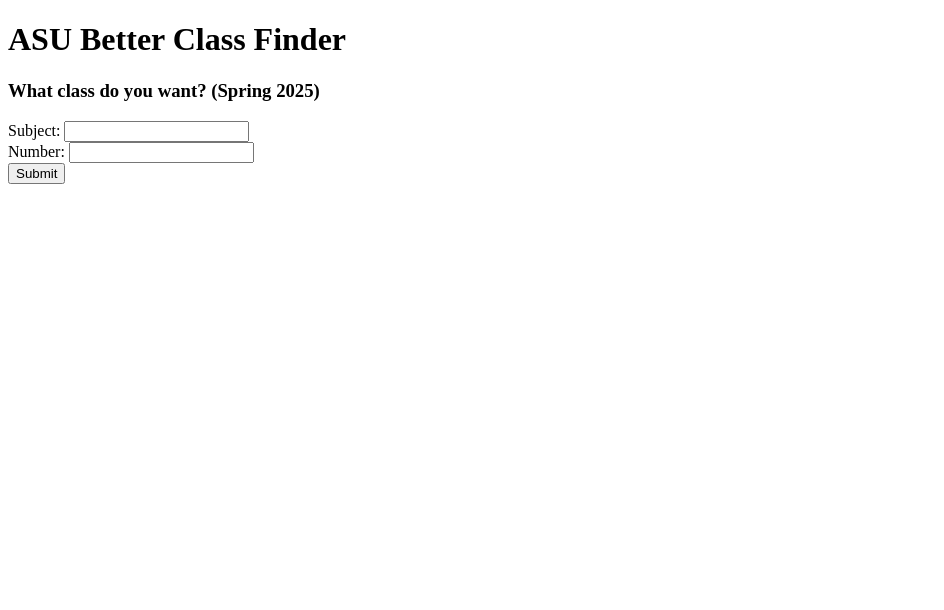
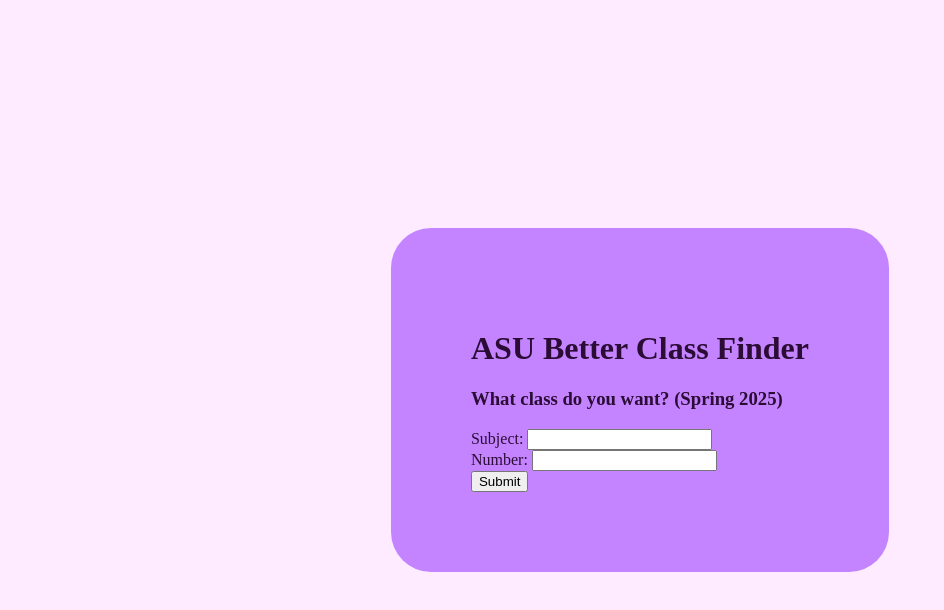
Before and after one commit to gmmelo/betterclassfinder, a website: page client/public/index.html in a window 1280 px wide. Shown: the whole page, without its empty margins (0-944 px from the left). Drawn offline with Linux system fonts and the light colour scheme; files that its build step writes are made by us from their sources; no server answers.

Commit message:
Add initial expressive styling

```diff
--- a/client/public/index.html
+++ b/client/public/index.html
@@ -9,6 +9,7 @@
     <script type="module" src="index.js"></script>
 </head>
 <body>
+    <div id="foreground">
         <h1>ASU Better Class Finder</h1>
         <h3>What class do you want? (Spring 2025)</h3>
         <form action="/search">
@@ -18,5 +19,6 @@
             <input type="text" id="number" name="number"><br>
             <input type="submit">
         </form>
+    </div>
 </body>
 </html>
--- a/client/public/styles.css
+++ b/client/public/styles.css
@@ -1,3 +1,48 @@
+:root {
+    --light-background: #feebff;
+    --light-foreground: #c484ff;
+    --light-button: #f7d0ff;
+    --light-shaded: #f1c1ff;
+    --light-mild-highlight: #6f269f;
+    --light-highlight: #802bc7;
+    --light-font-color: #2b0c35;
+    --light-black: #020001;
+}
+
+* {
+    box-sizing: border-box;
+}
+
+body, html {
+    width: 100%;
+    height: 100%;
+    margin: 0;
+    padding: 0;
+    overflow: hidden;
+    display: flex;
+    justify-content: center;
+    align-items: center;
+}
+
+body {
+    background-color: var(--light-background);
+    color: var(--light-font-color);
+}
+
+#foreground {
+    margin: auto;
+    background-color: var(--light-foreground);
+    width: fit-content;
+    min-width: 400px;
+    min-height: 300px;
+    padding: 5rem;
+    border-radius: 40px;
+}
+
+#foreground h1, #foreground h3, #foreground p {
+    display: block;
+}
+
 .class-listing p {
     margin: 0.2em 0;
 }
```
Lines whose indentation alone changed are shown as unchanged.
